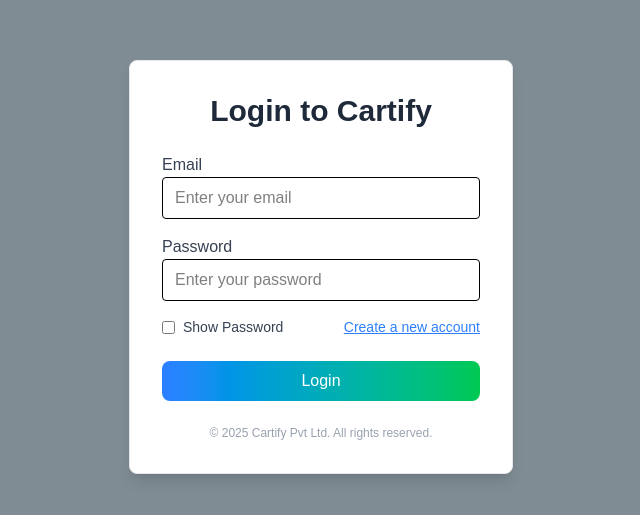
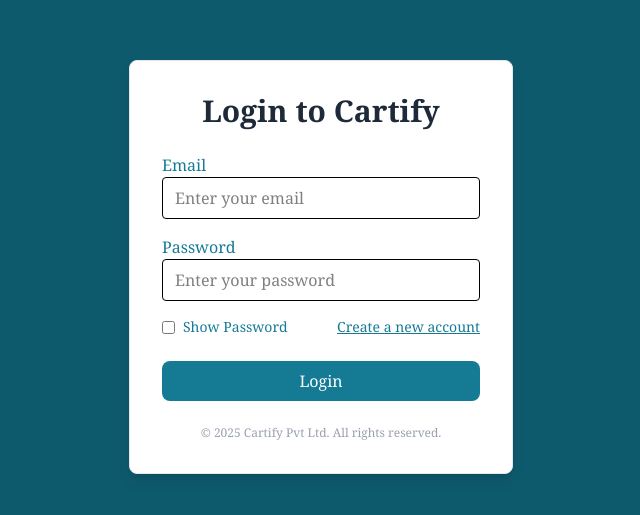
Before and after one commit to cheema605/Cartify, a Next.js app in the folder frontend/: page /login in a window 1280 px wide. Shown: the part 133-648 px from the top of the page, without its empty margins (319-959 px from the left). Built offline with nearby package versions, Linux system fonts and the light colour scheme.

Commit message:
Improvised login and signup page

```diff
--- a/frontend/app/login/page.js
+++ b/frontend/app/login/page.js
@@ -45,34 +45,34 @@ export default function LoginPage() {
   };
 
   return (
-    <div className="min-h-screen flex items-center justify-center bg-[#7F8C94]">
+    <div className="min-h-screen flex items-center justify-center bg-[#0e5a6d]">
       <div className="bg-white p-8 rounded-lg shadow-lg border border-gray-200 w-full sm:w-96">
-        <h1 className="text-3xl font-bold mb-6 text-center text-gray-800">Login to Cartify</h1>
+        <h1 className="text-3xl font-extrabold mb-6 text-center text-gray-800 font-serif">Login to Cartify</h1>
 
         {error && <p className="text-red-500 text-center mb-4">{error}</p>}
         {success && <p className="text-green-500 text-center mb-4">{success}</p>}
 
         <form onSubmit={handleSubmit}>
           <div className="mb-4">
-            <label className="block text-gray-700">Email</label>
+            <label className="block text-[#157a94] font-serif">Email</label>
             <input
               type="email"
               placeholder="Enter your email"
               value={email}
               onChange={(e) => setEmail(e.target.value)}
-              className="w-full px-3 py-2 border rounded focus:ring focus:ring-blue-200 text-black"
+              className="w-full px-3 py-2 border rounded focus:ring focus:ring-blue-200 text-black font-serif"
               required
             />
           </div>
 
           <div className="mb-4">
-            <label className="block text-gray-700">Password</label>
+            <label className="block text-[#157a94] font-serif">Password</label>
             <input
               type={showPassword ? "text" : "password"}
               placeholder="Enter your password"
               value={password}
               onChange={(e) => setPassword(e.target.value)}
-              className="w-full px-3 py-2 border rounded focus:ring focus:ring-blue-200 text-black"
+              className="w-full px-3 py-2 border rounded focus:ring focus:ring-blue-200 text-black font-serif"
               required
             />
           </div>
@@ -86,22 +86,22 @@ export default function LoginPage() {
                 onChange={() => setShowPassword(!showPassword)}
                 className="mr-2"
               />
-              <label htmlFor="showPassword" className="text-gray-700 text-sm">Show Password</label>
+              <label htmlFor="showPassword" className="text-[#157a94] text-sm font-serif">Show Password</label>
             </div>
-            <Link href="/signup" className="text-blue-500 underline text-sm hover:text-blue-700">
+            <Link href="/signup" className="text-[#157a94] underline text-sm hover:text-blue-700 font-serif">
               Create a new account
             </Link>
           </div>
 
           <button
             type="submit"
-            className="w-full bg-gradient-to-r from-blue-500 to-green-500 text-white py-2 rounded-lg hover:from-green-500 hover:to-blue-500 transition-transform transform hover:scale-105"
+            className="w-full bg-[#157a94] text-white py-2 rounded-lg hover:bg-[#106b82] transition-transform transform hover:scale-105 font-serif"
           >
             Login
           </button>
         </form>
 
-        <p className="mt-6 text-gray-400 text-center text-xs">© 2025 Cartify Pvt Ltd. All rights reserved.</p>
+        <p className="mt-6 text-gray-400 text-center text-xs font-serif">© 2025 Cartify Pvt Ltd. All rights reserved.</p>
       </div>
     </div>
   );
```
